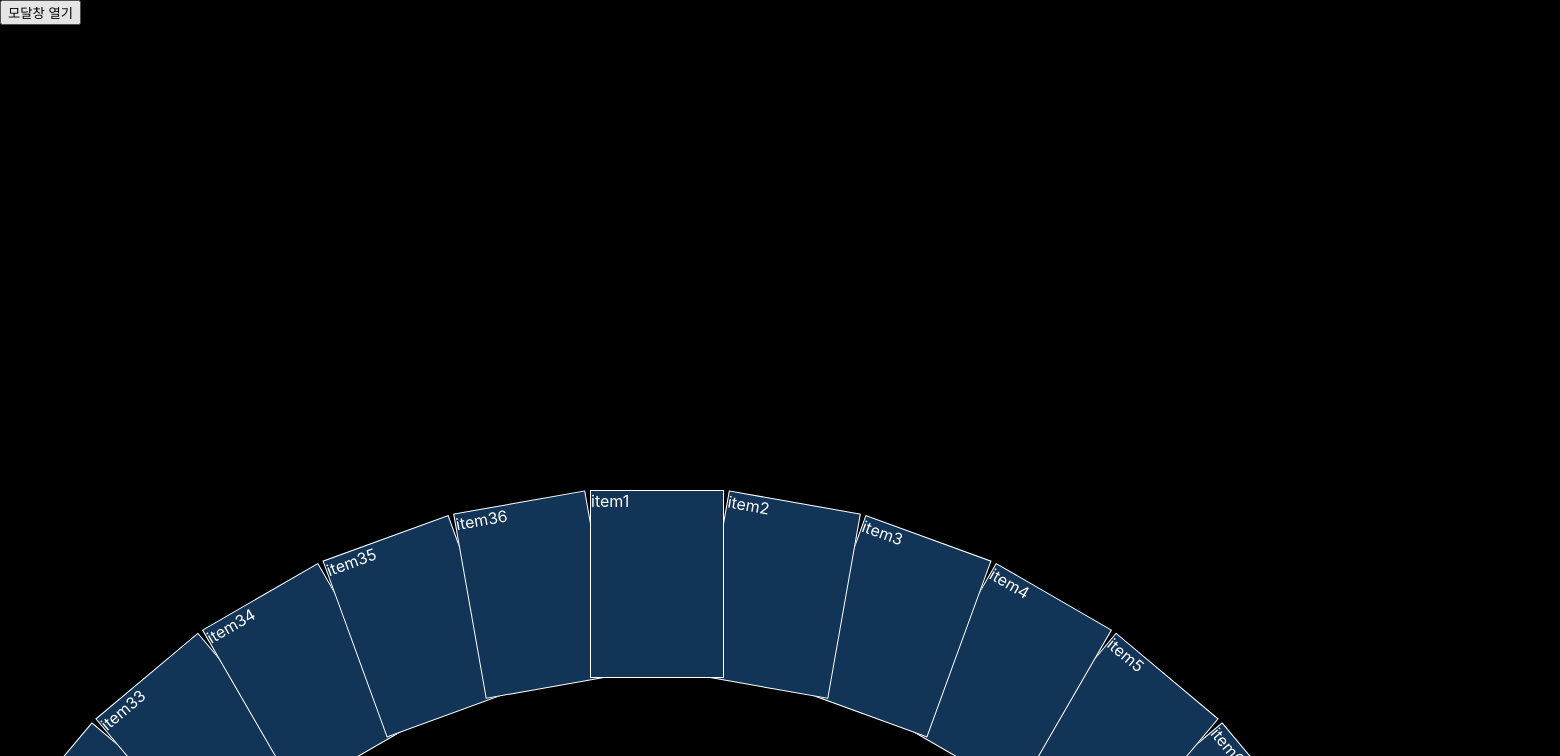
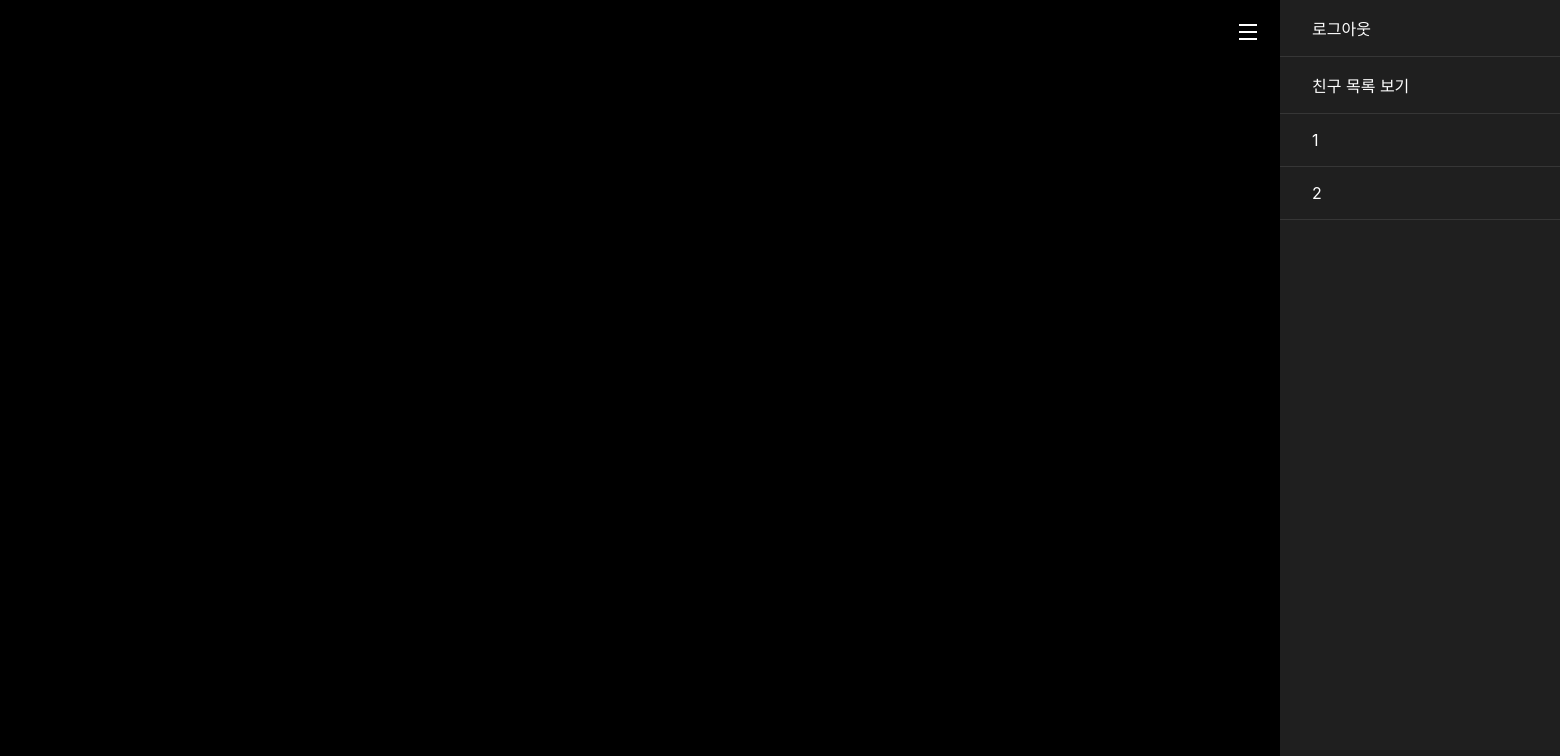
Before and after one commit to ajou-only-five/AOF-Frontend, a React (Create React App) app: page / in a window 1280 px wide. Shown: the top 756 px of the page, 1560 px wide, since content can reach past the window. Built offline with nearby package versions, Linux system fonts and the light colour scheme.

Commit message:
feat - sidemenu prototype - login prototype
refactor
- remove calendarNavigator

```diff
--- a/src/components/CalendarNavigator/CalendarNavigator.jsx
+++ b/src/components/CalendarNavigator/CalendarNavigator.jsx
@@ -6,18 +6,17 @@ function CalendarNavigator() {
       <div
         style={{
           position: "absolute",
-          bottom: "-80%",
+          bottom: 100,
           left: "50%",
-          transform: "translate(-60%)",
+          transform: "translate(-65%, -50%)",
         }}
       >
         <div
-          className="container"
+          id="container"
           style={{
             width: 500,
             height: 500,
-            borderRadius: "50%",
-            position: "relative",
+            // border: "1px solid white",
           }}
         >
           {[...Array(36)].fill().map((el, i) => {
@@ -30,15 +29,16 @@ function CalendarNavigator() {
                   border: "1px solid white",
                   transform: `rotate(${
                     270 + 10 * i
-                  }deg) translate(${700}px) rotate(${
-                    -270 - 10 * i + 10 * i
-                  }deg)`,
+                  }deg) translate(${800}px) rotate(${-270}deg)`,
                   zIndex: `${Math.abs(18 - i)}`,
                   top: "50%",
                   left: "50%",
 
                   background: "#123456",
                 }}
+                // onClick={() => {
+                //   console.log(i);
+                // }}
               >
                 item{i + 1}
               </div>
--- /dev/null
+++ b/src/components/Login/Login.jsx
@@ -0,0 +1,43 @@
+import React, { useState } from "react";
+
+import "../../styles/Login.css";
+
+function Login(props) {
+  const [email, setEmail] = useState();
+  const [password, setPassword] = useState();
+
+  const handleSubmit = (e) => {
+    e.preventDefault();
+    props.toggleIsLogined();
+    props.setIsOpen(false);
+  };
+
+  return (
+    <div className="container">
+      <form className="container">
+        <label>이메일</label>
+        <input
+          type="name"
+          placeholder="이메일"
+          className="login-input"
+          onChange={(e) => {
+            setEmail(e.currentTarget.value);
+          }}
+        />
+        <label>비밀번호</label>
+        <input
+          type="password"
+          placeholder="비밀번호"
+          className="login-input"
+          onChange={(e) => {
+            setPassword(e.currentTarget.value);
+          }}
+        />
+
+        <button onClick={(e) => handleSubmit(e)}>로그인</button>
+      </form>
+    </div>
+  );
+}
+
+export default Login;
--- a/src/components/Modal/MyModal.jsx
+++ b/src/components/Modal/MyModal.jsx
@@ -1,4 +1,6 @@
 import React, { useEffect, useRef } from "react";
+
+import close from "../../images/icons/close.png";
 
 function MyModal(props) {
   const closeModal = () => {
@@ -23,9 +25,15 @@ function MyModal(props) {
 
   return (
     <div ref={modalRef} className="modal modal-container">
+      <div className="modal-header">
+        <img
+          className="close-button"
+          src={close}
+          alt="close"
+          onClick={closeModal}
+        />
+      </div>
       {props.el}
-
-      <button onClick={closeModal}>모달 창 닫기</button>
     </div>
   );
 }
--- a/src/components/MyComponent.jsx
+++ /dev/null
@@ -1,7 +0,0 @@
-import React from "react";
-
-function MyComponent() {
-  return <div>MyComponent</div>;
-}
-
-export default MyComponent;
--- /dev/null
+++ b/src/components/Sidebar/Backdrop.jsx
@@ -0,0 +1,12 @@
+import React from "react";
+
+function Backdrop(props) {
+  return (
+    <div
+      className={props.sidebar ? "backdrop backdrop--open" : "backdrop"}
+      onClick={props.setSidebar}
+    ></div>
+  );
+}
+
+export default Backdrop;
--- /dev/null
+++ b/src/components/Sidebar/Sidebar.jsx
@@ -0,0 +1,15 @@
+import React from "react";
+
+function Sidebar(props) {
+  return (
+    <div className={props.sidebar ? "sidebar sidebar--open" : "sidebar"}>
+      {!props.isLogined && <li onClick={props.showLoginModal}>로그인</li>}
+      {props.isLogined && <li onClick={props.toggleIsLogined}>로그아웃</li>}
+      <li>친구 목록 보기</li>
+      <li>1</li>
+      <li>2</li>
+    </div>
+  );
+}
+
+export default Sidebar;
--- /dev/null
+++ b/src/components/Sidebar/Toolbar.jsx
@@ -0,0 +1,33 @@
+import React, { useState } from "react";
+
+import Sidebar from "./Sidebar";
+import Backdrop from "./Backdrop";
+
+import menu from "../../images/icons/menu.png";
+
+function Toolbar(props) {
+  const [sidebar, setSidebar] = useState(false);
+
+  const toggleSidebar = () => {
+    setSidebar(!sidebar);
+  };
+  return (
+    <div>
+      <img
+        className="side-menu"
+        src={menu}
+        alt="menu"
+        onClick={toggleSidebar}
+      />
+      <Backdrop sidebar={sidebar} setSidebar={toggleSidebar} />
+      <Sidebar
+        sidebar={sidebar}
+        isLogined={props.isLogined}
+        toggleIsLogined={props.toggleIsLogined}
+        showLoginModal={props.showLoginModal}
+      />
+    </div>
+  );
+}
+
+export default Toolbar;
--- a/src/page/MainPage.jsx
+++ b/src/page/MainPage.jsx
@@ -1,26 +1,45 @@
 import React, { useState } from "react";
 
+import Toolbar from "../components/Sidebar/Toolbar";
 import MyModal from "../components/Modal/MyModal";
-import MyComponent from "../components/MyComponent";
+import Login from "../components/Login/Login";
+
+import "../styles/MainPage.css";
+
 import CalendarNavigator from "../components/CalendarNavigator/CalendarNavigator";
 
 function Mainpage() {
-  const [isOpen, setIsOpen] = useState(false);
+  const [isLogined, setIsLogined] = useState(true);
+  const [loginIsOpen, setLoginIsOpen] = useState(false);
 
-  const showModal = () => {
-    setIsOpen(true);
+  const toggleIsLogined = () => {
+    setIsLogined(!isLogined);
+  };
+
+  const showLoginModal = () => {
+    setLoginIsOpen(true);
   };
 
   return (
     <div>
+      {/* sidemenu */}
       <div>
-        <div>
-          <button onClick={showModal}>모달창 열기</button>
-          {isOpen && <MyModal setIsOpen={setIsOpen} el={<MyComponent />} />}
-        </div>
-        <div>
-          <CalendarNavigator />
-        </div>
+        <Toolbar
+          isLogined={isLogined}
+          toggleIsLogined={toggleIsLogined}
+          showLoginModal={showLoginModal}
+        />
+        {loginIsOpen && (
+          <MyModal
+            setIsOpen={setLoginIsOpen}
+            el={
+              <Login
+                toggleIsLogined={toggleIsLogined}
+                setIsOpen={setLoginIsOpen}
+              />
+            }
+          />
+        )}
       </div>
     </div>
   );
--- /dev/null
+++ b/src/styles/Login.css
@@ -0,0 +1,19 @@
+.container {
+  display: flex;
+  flex-direction: column;
+  gap: 10px;
+}
+
+.login-input {
+  border: none;
+  border-bottom: 1px solid black;
+  width: 30vh;
+}
+
+.login-input:focus {
+  outline: none;
+}
+
+.login-input:-webkit-autofill {
+  -webkit-box-shadow: 0 0 0 1000px #fff inset;
+}
--- /dev/null
+++ b/src/styles/MainPage.css
@@ -0,0 +1,48 @@
+.side-menu {
+  position: absolute;
+  right: 0;
+
+  margin: 20px;
+}
+
+.sidebar {
+  position: absolute;
+  top: 0;
+  right: 0;
+  height: 100vh;
+  width: 280px;
+
+  background-color: #1f1f1f;
+
+  transform: translateX(100%);
+  transition: all 0.4s;
+}
+
+.sidebar--open {
+  transform: translateX(0%);
+}
+
+.sidebar li {
+  list-style: none;
+  padding: 1rem 2rem;
+  border-bottom: 1px solid rgba(255, 255, 255, 0.1);
+}
+
+.sidebar li:hover {
+  background-color: rgba(255, 255, 255, 0.2);
+}
+
+.backdrop {
+  position: fixed;
+  top: 0;
+  left: 0;
+  width: 100%;
+  height: 100vh;
+  background-color: rgba(0, 0, 0, 0.7);
+
+  display: none;
+}
+
+.backdrop--open {
+  display: block;
+}
--- a/src/styles/Modal.css
+++ b/src/styles/Modal.css
@@ -3,12 +3,12 @@
   z-index: 999;
 
   /* 모달창 크기 */
-  width: 300px;
-  height: 200px;
+  padding: 10px;
 
   /* 모달창 디자인 */
-  background-color: lightgray;
+  background-color: white;
   border-radius: 8px;
+  color: black;
 
   /* 중앙 배치 */
   position: absolute;
@@ -16,3 +16,12 @@
   left: 50%;
   transform: translate(-50%, -50%);
 }
+
+.modal-header {
+  display: inline-block;
+  width: 100%;
+}
+
+.close-button {
+  float: right;
+}
```
Also changed, not shown: src/js/rotate.js (added, +10 -0 lines), src/images/icons/close.png (added), src/images/icons/menu.png (added), 11 other files (tests, documents, lock files or other folders).
